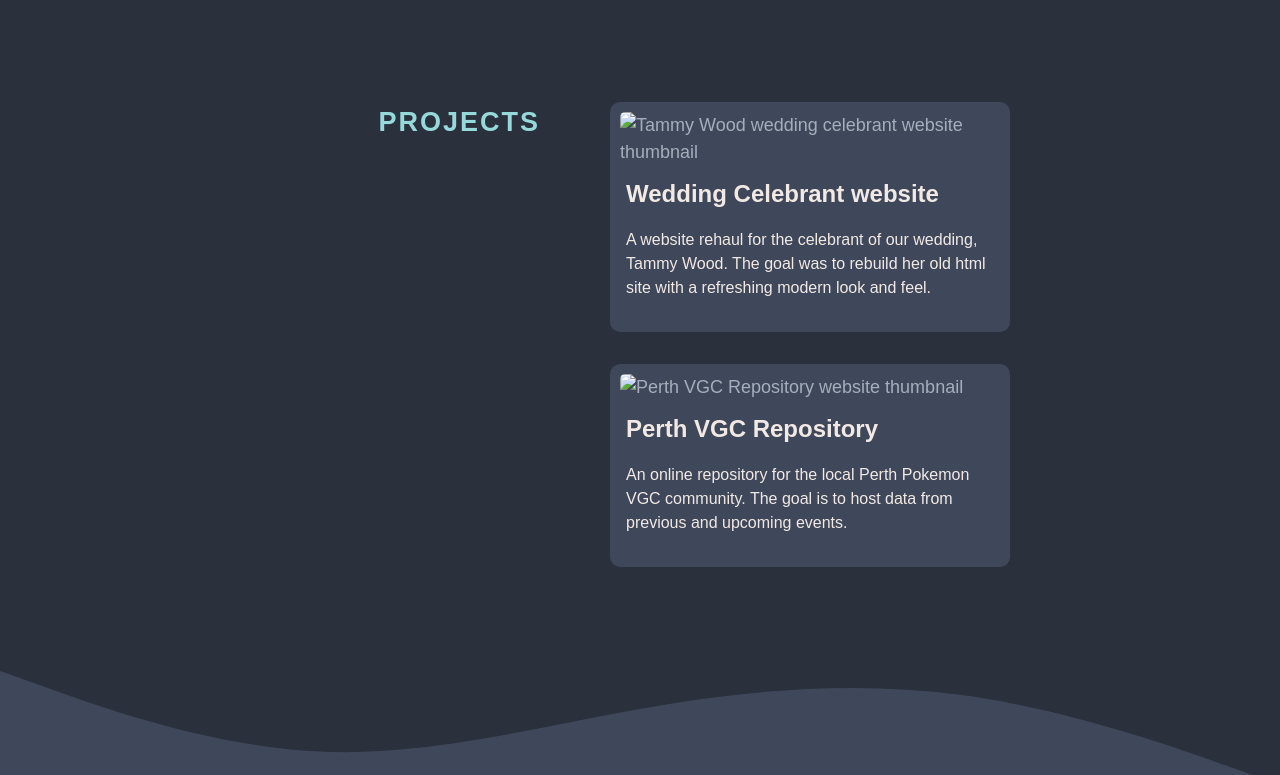
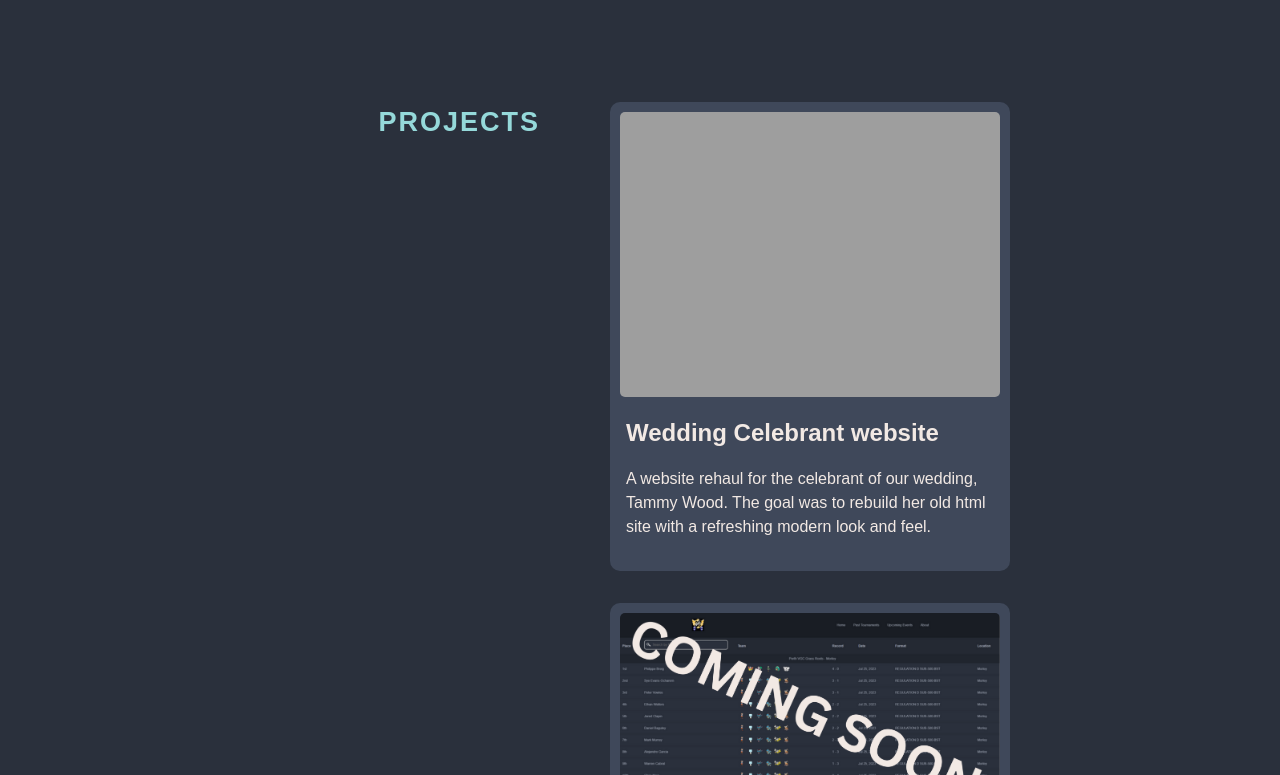
Before and after one commit to Danarkey/my-personal-website, a plain HTML site: page index.html in a window 1280 px wide. Shown: the part 3570-4345 px from the top of the page. Drawn offline with Linux system fonts and the light colour scheme; the site is published under a folder, as on GitHub Pages, so addresses that start at the root find nothing.

Commit message:
image pathway fix

```diff
--- a/index.html
+++ b/index.html
@@ -152,7 +152,7 @@
         <div class="projects">
           <div class="project-card" id="twclickDIV">
             <div class="project-image-wrapper">
-              <img src="/media/TW.PNG" alt="Tammy Wood wedding celebrant website thumbnail" class="project-image">
+              <img src="media/TW.PNG" alt="Tammy Wood wedding celebrant website thumbnail" class="project-image">
             </div>
               <div class="project-description">
                 <h3 class="project-title">Wedding Celebrant website</h3>
@@ -161,7 +161,7 @@
             </div>
               <div class="project-card">
                 <div class="project-image-wrapper">
-                  <img src="/media/VGC-CS.png" alt="Perth VGC Repository website thumbnail" class="project-image">
+                  <img src="media/VGC-CS.png" alt="Perth VGC Repository website thumbnail" class="project-image">
                 </div>
                 <div class="project-description">
                   <h3 class="project-title">Perth VGC Repository</h3>
```
